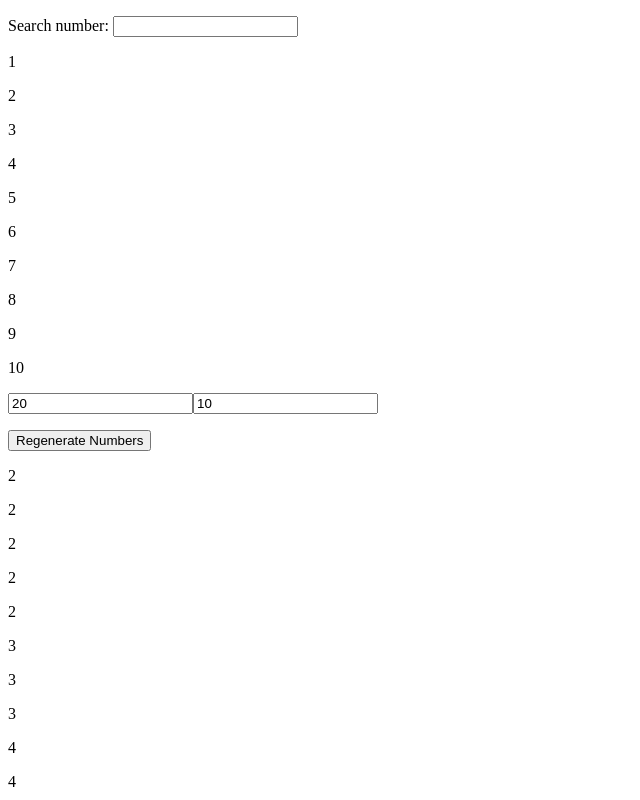
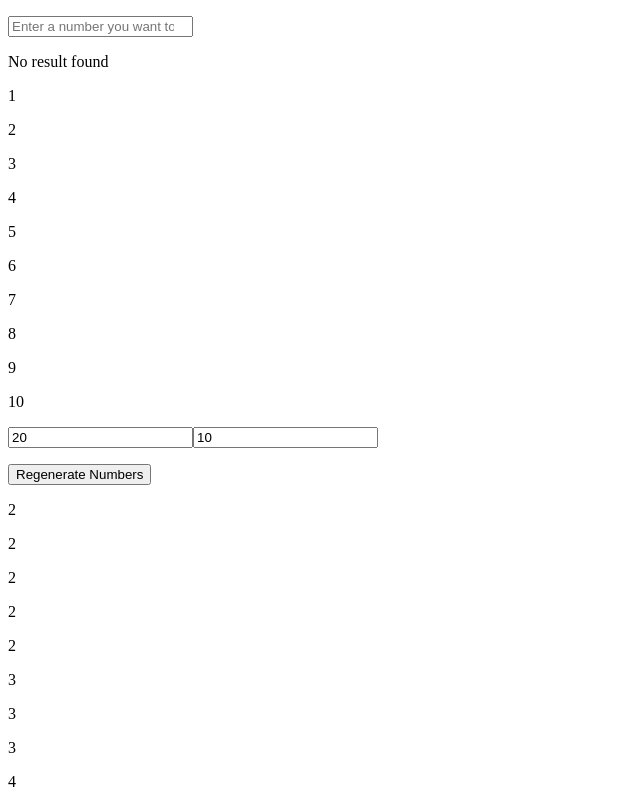
Before and after one commit to kosmisa/test-test, a React (Create React App) app: page / in a window 1280 px wide. Shown: the top 800 px of the page, without its empty margins (0-640 px from the left). Built offline with nearby package versions, Linux system fonts and the light colour scheme.

Commit message:
first implementation of the input UI

```diff
--- a/src/App.js
+++ b/src/App.js
@@ -1,4 +1,4 @@
-import { useState, useEffect } from "react";
+import { useState, useEffect, useCallback } from "react";
 import useRandomNumbers from "./useRandomNumberHook";
 
 function App() {
@@ -33,7 +33,6 @@
   const combinedData = [...data, ...asyncData];
   const uniqueNumbers = [...new Set(combinedData)];
   const sortedNumbers = uniqueNumbers.sort((a, b) => a - b);
-
   const sortedNumberElements = sortedNumbers.map((number) => {
     return <p key={number}>{number}</p>;
   });
@@ -52,14 +51,62 @@
   const hookArr = hookAsyncData.map((number) => {
     return <p key={number}>{number}</p>;
   });
+  //Task 5 ************************************************
+  const [input, setInput] = useState(null);
+  const [filteredData, setFilteredData] = useState([]);
+  const allData = [...sortedNumbers, ...hookAsyncData];
+
+  function debounce(cb, delay = 1000) {
+    let timeoutId;
+    return (...args) => {
+      clearTimeout(timeoutId);
+      timeoutId = setTimeout(() => {
+        cb(...args);
+      }, delay);
+    };
+  }
+
+  const filterFunction = () => {
+    const filter = allData.filter((num) => num == input);
+    return filter;
+  };
+
+  const invokeDebouncedValidation = useCallback(
+    debounce(() => {
+      setFilteredData(filterFunction());
+    }, 500),
+    [input, allData]
+  );
+
+  const filterMap = filteredData.map((number) => {
+    return <p key={number}>{number}</p>;
+  });
+
+  const initiateSearchParam = (event) => {
+    setInput(event.target.value);
+  };
+
+  useEffect(() => {
+    invokeDebouncedValidation();
+  });
 
   return (
     <>
       <p>
         <label>
-          Search number: <input name="myInput" />
+          <input
+            placeholder="Enter a number you want to find"
+            type="number"
+            value={input}
+            onChange={initiateSearchParam}
+          />
         </label>
       </p>
+      {input ? (
+        filterMap.map((number) => <p>{number}</p>)
+      ) : (
+        <p> No result found </p>
+      )}
       {sortedNumberElements.map((number) => {
         return <p>{number}</p>;
       })}
--- a/src/index.css
+++ b/src/index.css
@@ -3,3 +3,7 @@
   vertical-align: center;
   line-height: 100vh
 }
+
+.highlight {
+  background-color: rgb(107, 245, 72);
+}
--- a/src/useRandomNumberHook.js
+++ b/src/useRandomNumberHook.js
@@ -22,7 +22,6 @@
   const [hookAsyncData, setHookAsyncData] = useState(generator());
 
   const medianValue = () => {
-    debugger;
     const arr = hookAsyncData;
     const sorted = arr.sort((a, b) => a - b);
     let median = null;
```
